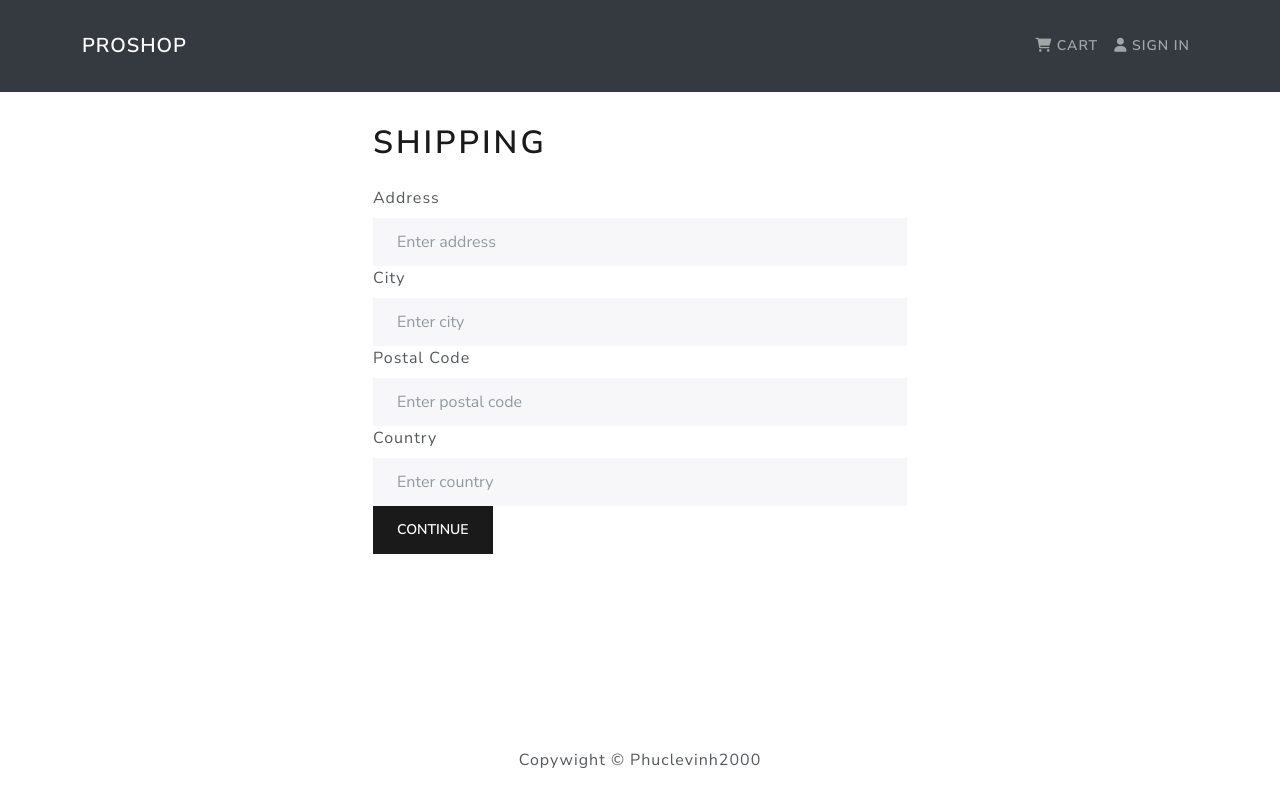
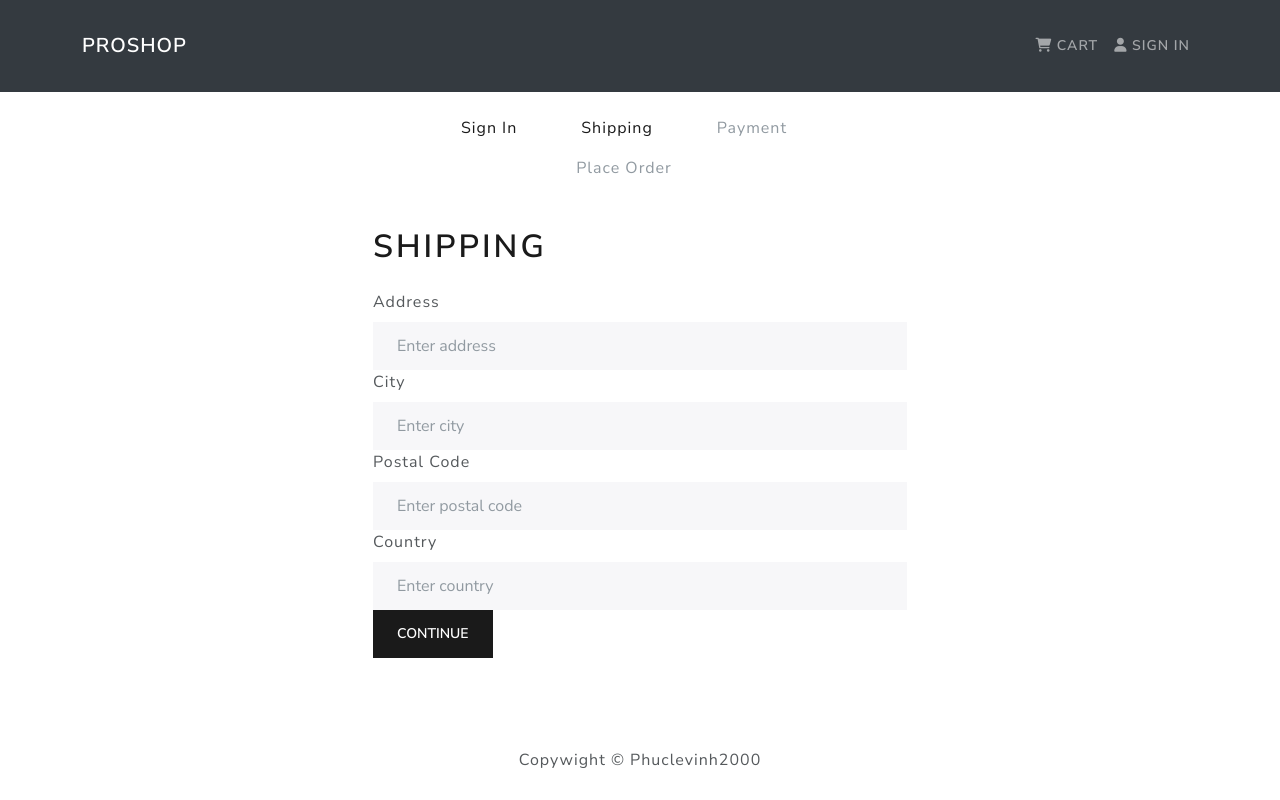
Before and after one commit to phuclevinh2000/Proshop-fullstack, a React (Create React App) app in the folder frontend/: page /login/shipping in a window 1280 px wide. Built offline with nearby package versions, Linux system fonts and the light colour scheme.

Commit message:
Checkout Steps Component fix bug

```diff
--- /dev/null
+++ b/frontend/src/components/CheckoutSteps.jsx
@@ -0,0 +1,51 @@
+import React from 'react';
+import { Nav } from 'react-bootstrap';
+import { Link } from 'react-router-dom';
+
+const CheckoutSteps = ({ step1, step2, step3, step4 }) => {
+  return (
+    <Nav className='justify-content-center mb-4'>
+      <Nav.Item>
+        {step1 ? (
+            <Nav.Link href="/login">Sign In</Nav.Link>
+        ) : (
+          <Nav.Link disabled>
+            Sign In
+          </Nav.Link>
+        )}
+      </Nav.Item>
+
+      <Nav.Item>
+        {step2 ? (
+            <Nav.Link href="/shipping">Shipping</Nav.Link>
+        ) : (
+          <Nav.Link disabled>
+            Shipping
+          </Nav.Link>
+        )}
+      </Nav.Item>
+
+      <Nav.Item>
+        {step3 ? (
+            <Nav.Link href="/payment">Payment</Nav.Link>
+        ) : (
+          <Nav.Link disabled>
+            Payment
+          </Nav.Link>
+        )}
+      </Nav.Item>
+
+      <Nav.Item>
+        {step4 ? (
+            <Nav.Link href="/placeorder">Place Order</Nav.Link>
+        ) : (
+          <Nav.Link disabled>
+            Place Order
+          </Nav.Link>
+        )}
+      </Nav.Item>
+    </Nav>
+  );
+};
+
+export default CheckoutSteps;
--- a/frontend/src/screens/ShippingScreen.jsx
+++ b/frontend/src/screens/ShippingScreen.jsx
@@ -2,7 +2,7 @@ import React, { useState } from 'react';
 import { useNavigate } from 'react-router-dom';
 import { Form, Button } from 'react-bootstrap';
 import { useDispatch, useSelector } from 'react-redux';
-// import CheckoutStep from '../components/CheckoutStep';
+import CheckoutSteps from '../components/CheckoutSteps';
 import FormContainer from '../components/FormContainer';
 
 import { saveShippingAddress } from '../redux/actions/cartActions';
@@ -26,7 +26,7 @@ const ShippingScreen = () => {
   };
   return (
     <FormContainer>
-      {/* <CheckoutStep step1 step2/> */}
+      <CheckoutSteps step1 step2/>
       <h1>Shipping</h1>
       <Form onSubmit={submitHandler}>
         <Form.Group controlId='address'>
```
Also changed, not shown: frontend/src/components/CheckoutStep.jsx (deleted, +0 -43 lines).
